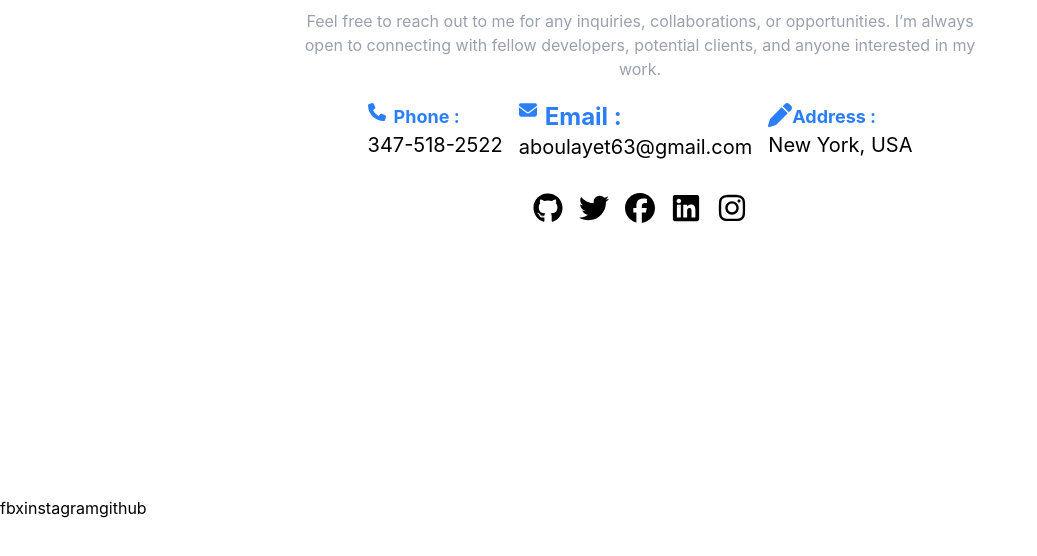
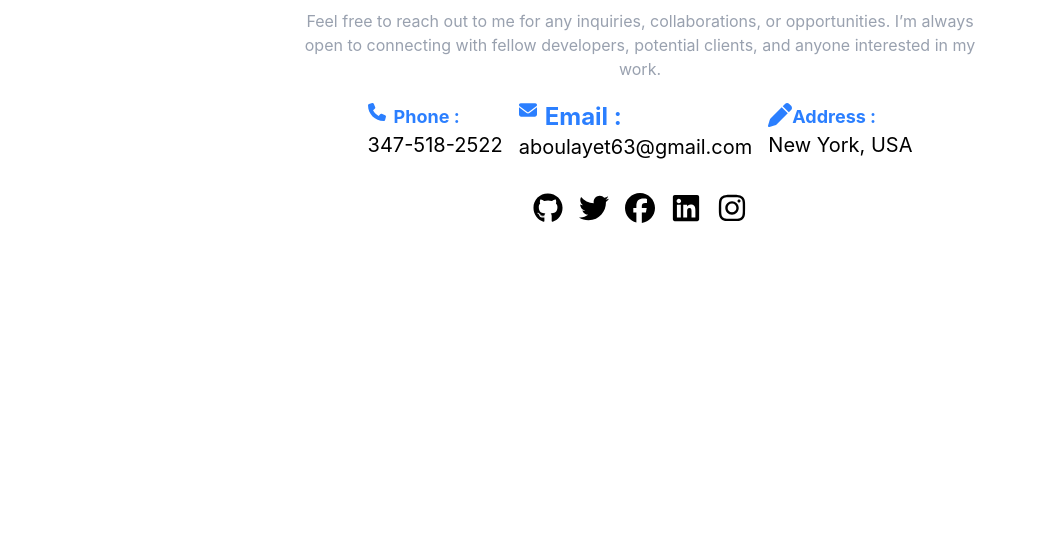
Before and after one commit to abdel1413/portfolioApp, a React (Vite) app: page / in a window 1280 px wide. Shown: the part 3124-3680 px from the top of the page, without its empty margins (0-1037 px from the left). After the commit the page ends 3620 px from the top, so only its background shows below. Built offline with nearby package versions, Linux system fonts and the light colour scheme.

Commit message:
remove also footer

```diff
--- a/src/Pages/Home.jsx
+++ b/src/Pages/Home.jsx
@@ -1,6 +1,6 @@
 import { About } from "../components/About"
 import { Contact } from "../components/Contact"
-import { Footer } from "../components/Footer"
+
 import { Hero } from "../components/Hero"
 import { Navbar } from "../components/Navbar"
 import { Projects } from "../components/Projects"
@@ -14,7 +14,7 @@ import { Projects } from "../components/Projects"
 
      <Projects/>
      <Contact/>
-     <Footer/>
+
 
     </>)
  }
--- a/src/components/Footer.jsx
+++ /dev/null
@@ -1,15 +0,0 @@
-export const Footer =()=> {
-    return (
-        <>
-        <section id="footer" className="min-h-screen screen-mt-24">
-            <div className="social-icons">
-              <a href="">fb</a>
-              <a href="">x</a>
-              <a href="">instagram</a>
-              <a href="">github</a>
-
-            </div>
-        </section>
-        </>
-    )
-}
```
